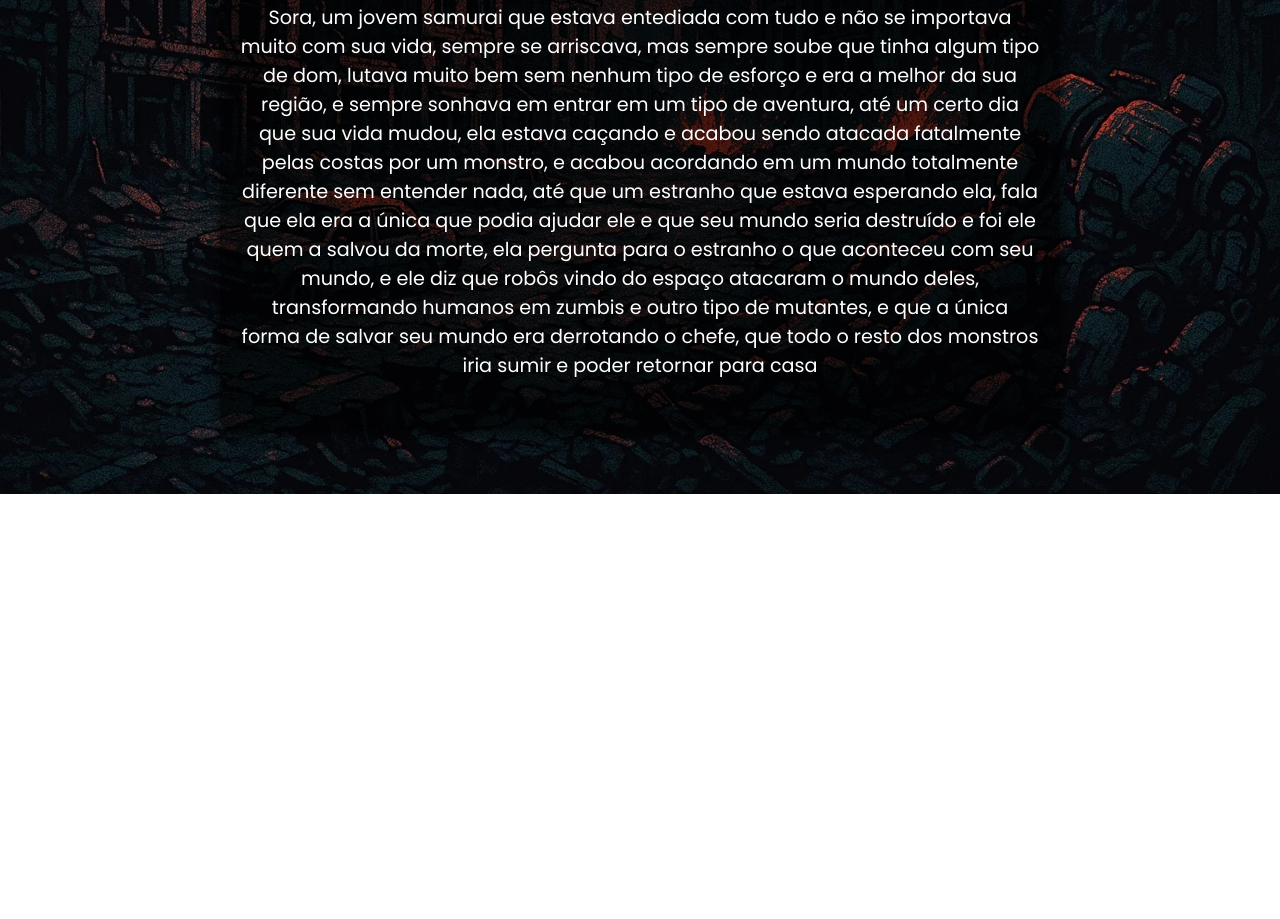
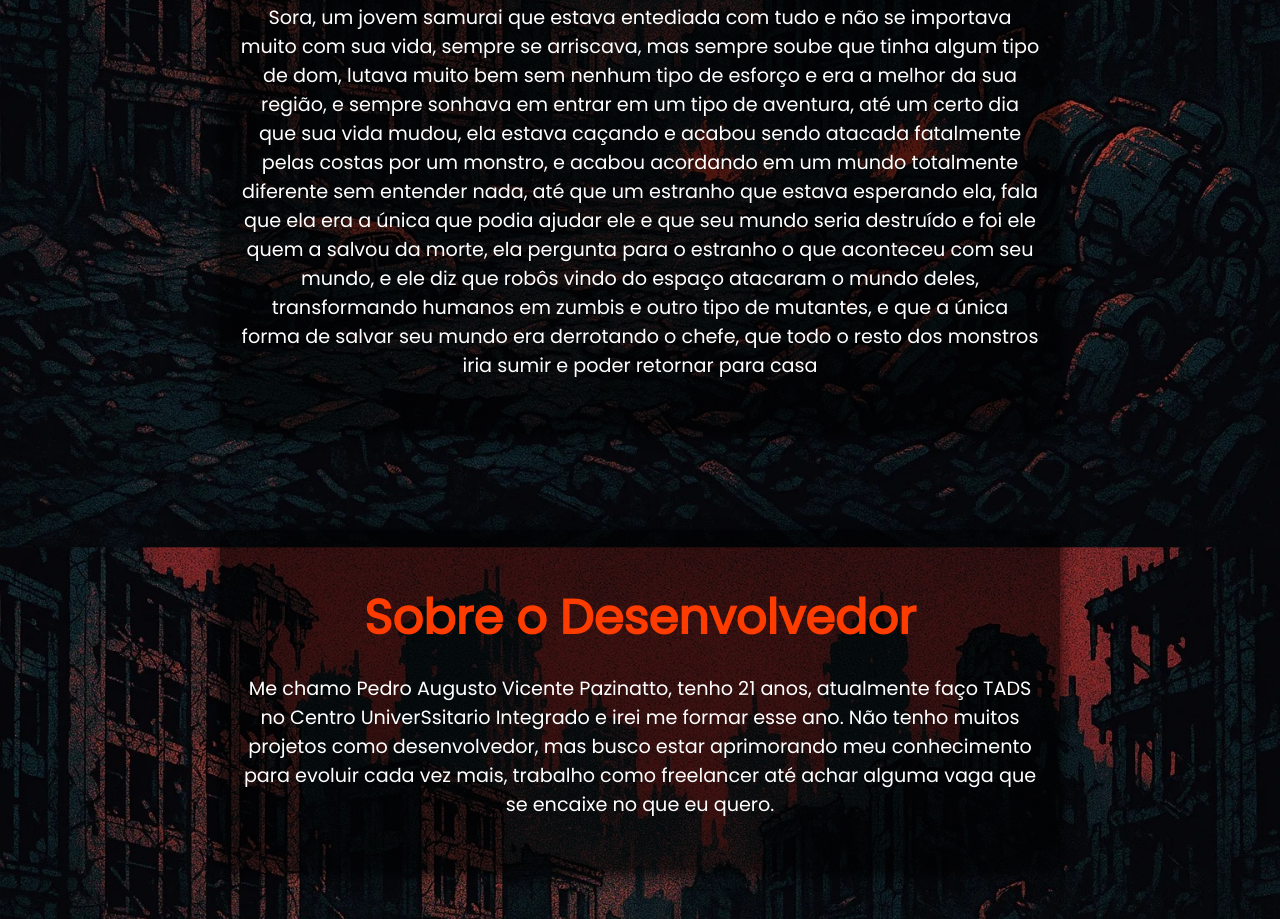
Before and after one commit to Pedro070703/TrabalhoSora, a plain HTML site: page sobre.html in a window 1280 px wide. Shown: the part 306-1225 px from the top of the page. Before the commit the page ends 800 px from the top, so only its background shows below. Drawn offline with Linux system fonts and the light colour scheme.

Commit message:
Adicionando coisas sobre mim

```diff
--- a/sobre.html
+++ b/sobre.html
@@ -23,5 +23,12 @@
     </p>
   </div>
 
+  <div class="content" style="max-width:800px;margin:50px auto;background:rgba(0,0,0,0.6);padding:20px;border-radius:10px;">
+    <h1 style="color:#ff3c00;">Sobre o Desenvolvedor</h1>
+    <p>
+      Me chamo Pedro Augusto Vicente Pazinatto, tenho 21 anos, atualmente faço TADS no Centro UniverSsitario Integrado e irei me formar esse ano. Não tenho muitos projetos como desenvolvedor, mas busco estar aprimorando meu conhecimento para evoluir cada vez mais, trabalho como freelancer até achar alguma vaga que se encaixe no que eu quero.
+    </p>
+  </div>
+
 </body>
 </html>
```
